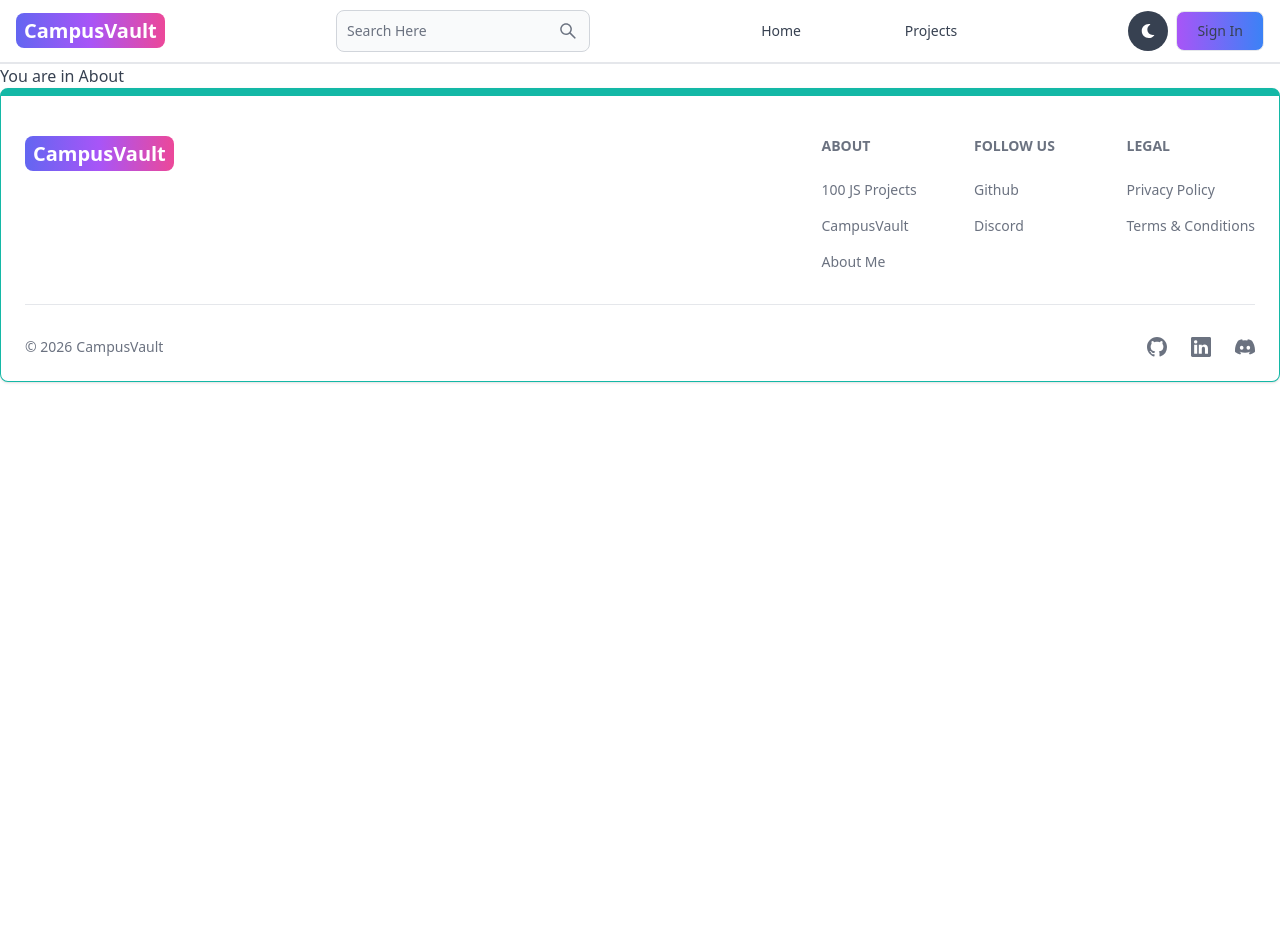
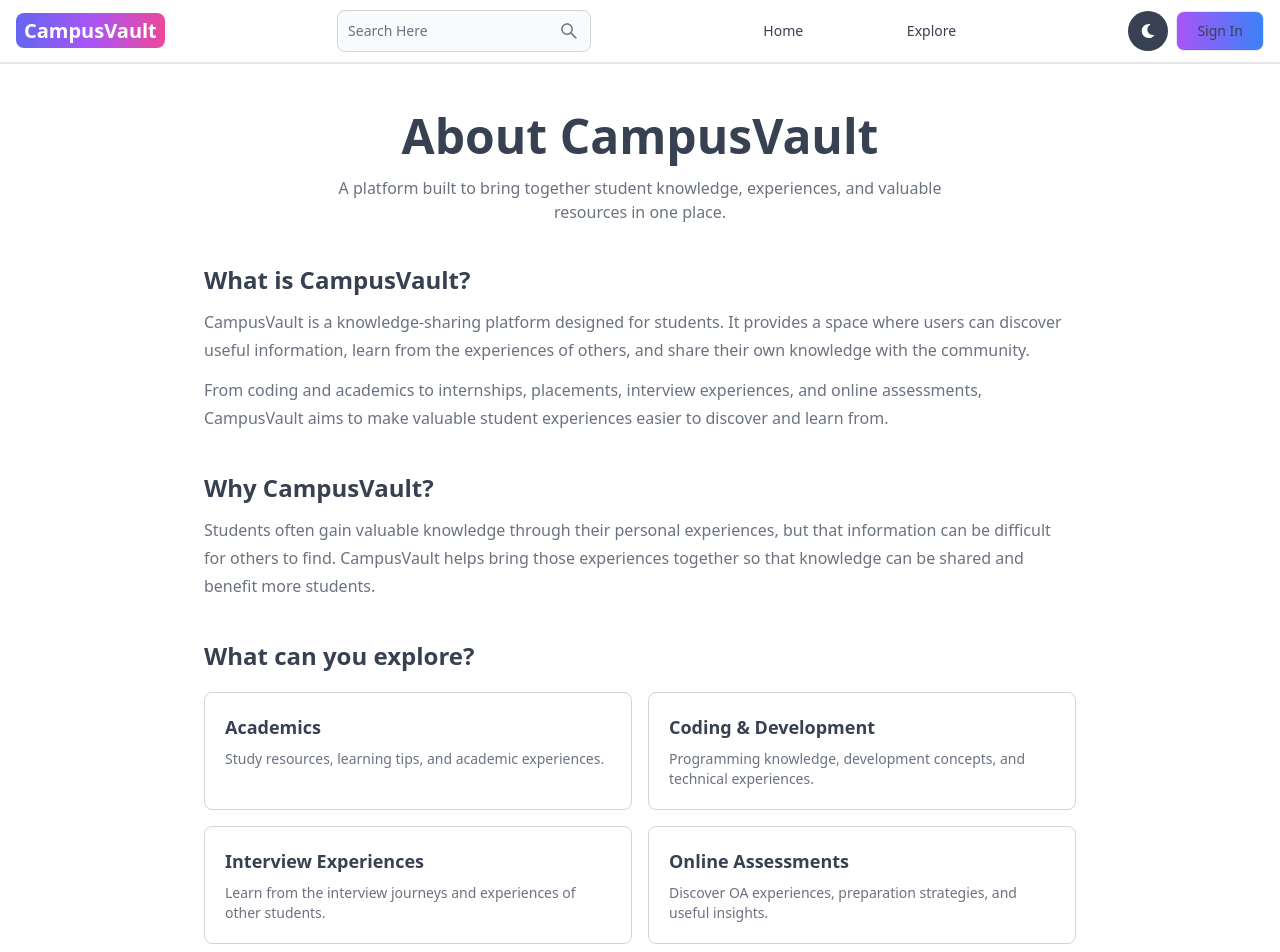
Before and after one commit to SivaKancharla/CampusVault, a React (Vite) app in the folder client/: page /about in a window 1280 px wide. Shown: the top 952 px of the page. Before the commit the page ends 800 px from the top, so only its background shows below. Built offline with nearby package versions, Linux system fonts and the light colour scheme; no server answers.

Commit message:
complete about and project (explore) pages

```diff
--- a/client/src/components/Header.jsx
+++ b/client/src/components/Header.jsx
@@ -132,7 +132,7 @@ export default function Header() {
             </NavbarLink>
             <NavbarLink active={path==="/projects"} as={'div'}>
                 <Link to='/projects'>
-                    Projects
+                    Explore
                 </Link>
             </NavbarLink>
         </NavbarCollapse>
--- a/client/src/pages/About.jsx
+++ b/client/src/pages/About.jsx
@@ -1,9 +1,127 @@
-import React from 'react'
+import React from 'react';
+import { Link } from 'react-router-dom';
 
 export default function About() {
   return (
-    <div>
-      You are in About
+    <div className='min-h-screen'>
+      <div className='max-w-4xl mx-auto px-3 py-12 flex flex-col gap-10'>
+
+        {/* Heading */}
+        <div className='text-center'>
+          <h1 className='text-3xl sm:text-5xl font-bold mb-4'>
+            About CampusVault
+          </h1>
+
+          <p className='text-gray-500 text-sm sm:text-base max-w-2xl mx-auto'>
+            A platform built to bring together student knowledge, experiences,
+            and valuable resources in one place.
+          </p>
+        </div>
+
+        {/* What is CampusVault */}
+        <div className='flex flex-col gap-3'>
+          <h2 className='text-2xl font-semibold'>
+            What is CampusVault?
+          </h2>
+
+          <p className='text-gray-500 leading-7'>
+            CampusVault is a knowledge-sharing platform designed for students.
+            It provides a space where users can discover useful information,
+            learn from the experiences of others, and share their own knowledge
+            with the community.
+          </p>
+
+          <p className='text-gray-500 leading-7'>
+            From coding and academics to internships, placements, interview
+            experiences, and online assessments, CampusVault aims to make
+            valuable student experiences easier to discover and learn from.
+          </p>
+        </div>
+
+        {/* Why CampusVault */}
+        <div className='flex flex-col gap-3'>
+          <h2 className='text-2xl font-semibold'>
+            Why CampusVault?
+          </h2>
+
+          <p className='text-gray-500 leading-7'>
+            Students often gain valuable knowledge through their personal
+            experiences, but that information can be difficult for others to
+            find. CampusVault helps bring those experiences together so that
+            knowledge can be shared and benefit more students.
+          </p>
+        </div>
+
+        {/* What You Can Explore */}
+        <div>
+          <h2 className='text-2xl font-semibold mb-5'>
+            What can you explore?
+          </h2>
+
+          <div className='grid grid-cols-1 sm:grid-cols-2 gap-4'>
+
+            <div className='border border-gray-300 dark:border-gray-600 rounded-lg p-5'>
+              <h3 className='font-semibold text-lg mb-2'>
+                Academics
+              </h3>
+              <p className='text-sm text-gray-500'>
+                Study resources, learning tips, and academic experiences.
+              </p>
+            </div>
+
+            <div className='border border-gray-300 dark:border-gray-600 rounded-lg p-5'>
+              <h3 className='font-semibold text-lg mb-2'>
+                Coding & Development
+              </h3>
+              <p className='text-sm text-gray-500'>
+                Programming knowledge, development concepts, and technical
+                experiences.
+              </p>
+            </div>
+
+            <div className='border border-gray-300 dark:border-gray-600 rounded-lg p-5'>
+              <h3 className='font-semibold text-lg mb-2'>
+                Interview Experiences
+              </h3>
+              <p className='text-sm text-gray-500'>
+                Learn from the interview journeys and experiences of other
+                students.
+              </p>
+            </div>
+
+            <div className='border border-gray-300 dark:border-gray-600 rounded-lg p-5'>
+              <h3 className='font-semibold text-lg mb-2'>
+                Online Assessments
+              </h3>
+              <p className='text-sm text-gray-500'>
+                Discover OA experiences, preparation strategies, and useful
+                insights.
+              </p>
+            </div>
+
+          </div>
+        </div>
+
+        {/* Bottom Section */}
+        <div className='text-center flex flex-col items-center gap-4 border-t border-gray-300 dark:border-gray-600 pt-10'>
+          <h2 className='text-2xl font-semibold'>
+            Explore and learn with CampusVault
+          </h2>
+
+          <p className='text-gray-500 max-w-xl'>
+            Discover experiences, insights, and knowledge shared by students
+            and explore everything CampusVault has to offer.
+          </p>
+
+          <Link
+            to='/search'
+            className='px-6 py-3 rounded-lg bg-purple-600 text-white font-semibold hover:bg-purple-700 transition'
+          >
+            Explore Posts
+          </Link>
+        </div>
+
+      </div>
     </div>
-  )
+  );
 }
--- a/client/src/pages/Projects.jsx
+++ b/client/src/pages/Projects.jsx
@@ -1,9 +1,95 @@
-import React from 'react'
+import React from 'react';
+import { Link } from 'react-router-dom';
 
 export default function Projects() {
   return (
-    <div>
-      You are in Projects
+    <div className='min-h-screen'>
+      <div className='max-w-4xl mx-auto px-3 py-12 flex flex-col gap-8'>
+
+        {/* Heading */}
+        <div className='text-center'>
+          <h1 className='text-3xl sm:text-5xl font-bold mb-4'>
+            Explore CampusVault
+          </h1>
+
+          <p className='text-gray-500 text-sm sm:text-base max-w-2xl mx-auto'>
+            Discover valuable knowledge, experiences, and insights shared by
+            students. Explore content that can help you learn, prepare, and
+            grow throughout your college journey.
+          </p>
+        </div>
+
+        {/* Categories */}
+        <div className='grid grid-cols-1 sm:grid-cols-2 lg:grid-cols-3 gap-4'>
+
+          <div className='border border-gray-300 dark:border-gray-600 rounded-lg p-5'>
+            <h2 className='text-xl font-semibold mb-2'>
+              Academics
+            </h2>
+            <p className='text-sm text-gray-500'>
+              Notes, study tips, learning resources, and academic experiences.
+            </p>
+          </div>
+
+          <div className='border border-gray-300 dark:border-gray-600 rounded-lg p-5'>
+            <h2 className='text-xl font-semibold mb-2'>
+              Coding & Development
+            </h2>
+            <p className='text-sm text-gray-500'>
+              Programming, web development, projects, and technical knowledge.
+            </p>
+          </div>
+
+          <div className='border border-gray-300 dark:border-gray-600 rounded-lg p-5'>
+            <h2 className='text-xl font-semibold mb-2'>
+              Interview Experiences
+            </h2>
+            <p className='text-sm text-gray-500'>
+              Learn from interview experiences and preparation journeys.
+            </p>
+          </div>
+
+          <div className='border border-gray-300 dark:border-gray-600 rounded-lg p-5'>
+            <h2 className='text-xl font-semibold mb-2'>
+              Online Assessments
+            </h2>
+            <p className='text-sm text-gray-500'>
+              OA experiences, questions, preparation strategies, and insights.
+            </p>
+          </div>
+
+          <div className='border border-gray-300 dark:border-gray-600 rounded-lg p-5'>
+            <h2 className='text-xl font-semibold mb-2'>
+              Internships & Placements
+            </h2>
+            <p className='text-sm text-gray-500'>
+              Resources and experiences to help you prepare for your career.
+            </p>
+          </div>
+
+          <div className='border border-gray-300 dark:border-gray-600 rounded-lg p-5'>
+            <h2 className='text-xl font-semibold mb-2'>
+              Campus Life
+            </h2>
+            <p className='text-sm text-gray-500'>
+              Experiences, opportunities, events, and everything around college
+              life.
+            </p>
+          </div>
+
+        </div>
+
+        {/* Explore Button */}
+        <div className='flex justify-center'>
+          <Link
+            to='/search'
+            className='px-6 py-3 rounded-lg bg-purple-600 text-white font-semibold hover:bg-purple-700 transition'
+          >
+            Explore All Posts
+          </Link>
+        </div>
+
+      </div>
     </div>
-  )
+  );
 }
```
